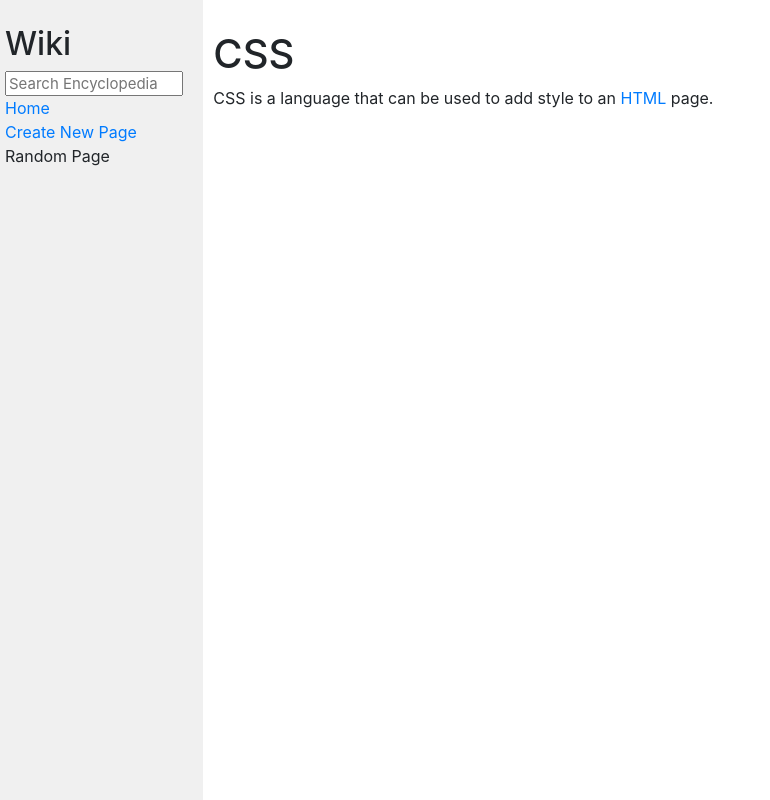
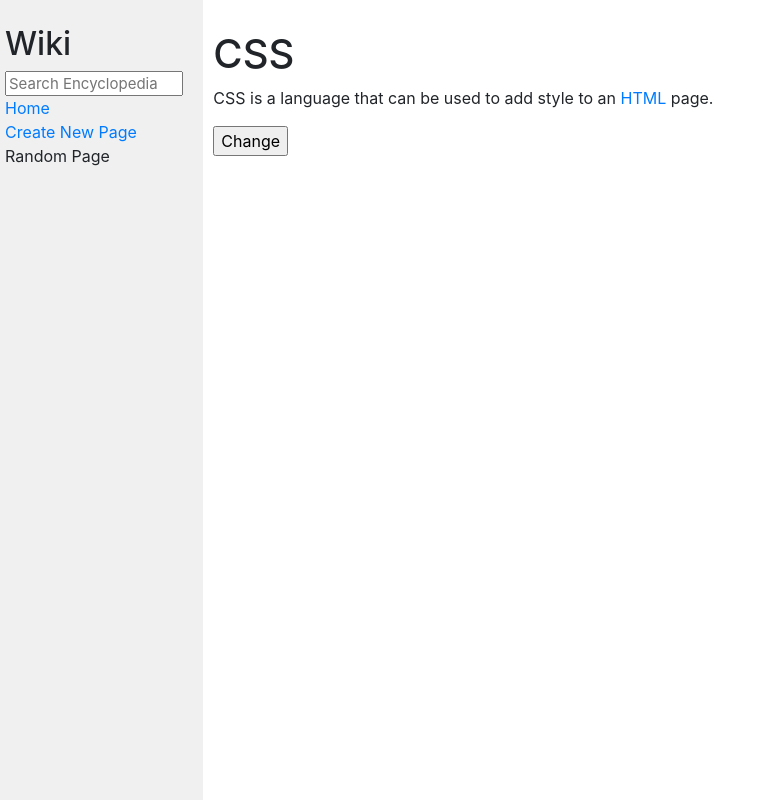
Before and after one commit to luress/wiki, a Django app: page /wiki/CSS in a window 1280 px wide. Shown: the whole page, without its empty margins (0-770 px from the left). Run offline with Django 3.2, Linux system fonts and the light colour scheme; some libraries are stand-ins or nearby versions.

Commit message:
add change button

```diff
--- a/encyclopedia/templates/encyclopedia/title.html
+++ b/encyclopedia/templates/encyclopedia/title.html
@@ -5,5 +5,7 @@
 
 {% block body %}
     {{ bod|safe }}
-
+    <form action="/wiki/{{name}}/change">
+        <input type="button" value="Change">
+    </form>
 {% endblock %}
--- a/encyclopedia/urls.py
+++ b/encyclopedia/urls.py
@@ -10,5 +10,5 @@ urlpatterns = [
     path("fail", views.fail, name="fail"),
     path("create", views.create, name="create"),
     path("change", views.chan, name="chan"),
-    path("wiki/change/<str:name>", views.change, name="change")
+    path("wiki/<str:name>/change/", views.change, name="change")
 ]
```
